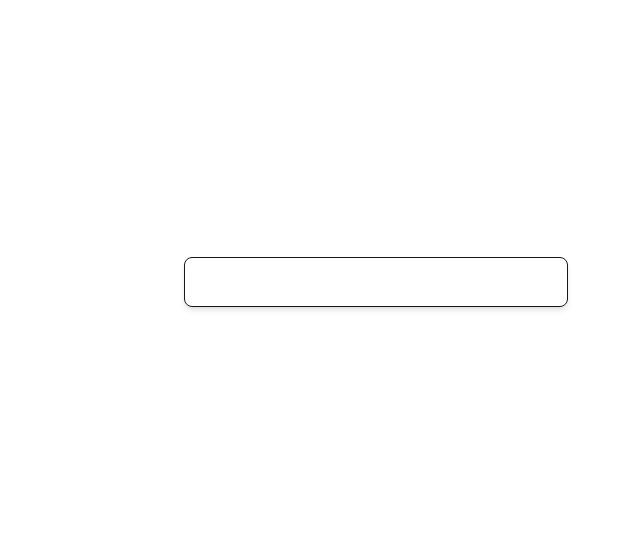
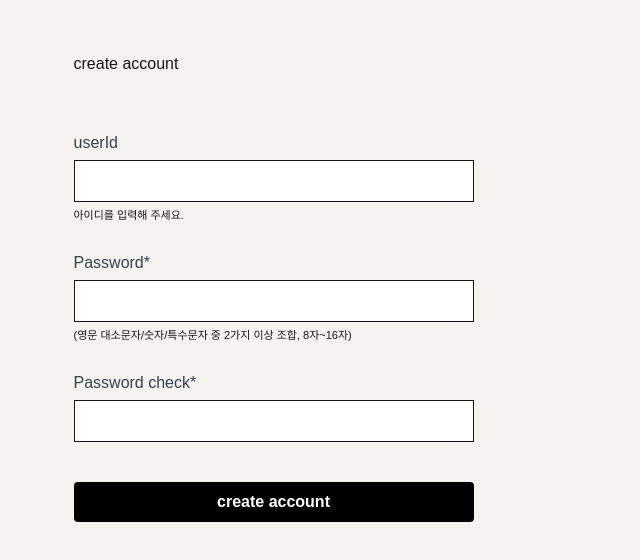
Before and after one commit to LJIEUN/evenly-front, a Next.js app: page /auth/signup in a window 1280 px wide. Shown: the part 118-678 px from the top of the page, without its empty margins (264-904 px from the left). Built offline with nearby package versions, Linux system fonts and the light colour scheme.

Commit message:
회원 가입 페이지 UI 임시 디자인 (구름디자인시스템 적용 전)

```diff
--- a/src/app/auth/signup/SignupForm.tsx
+++ b/src/app/auth/signup/SignupForm.tsx
@@ -3,10 +3,26 @@ import { useState } from "react";
 
 export default function SignupForm() {
 
+    const [userId, setUserId] = useState("");
+    const [password, setPassword] = useState("");
+    const [confirmPassword, setConfirmPassword] = useState("");
+    const [message, setMessage] = useState("");
+
     return (
-        <form className="p-6 border rounded-lg shadow-md w-96">
-
-        </form>
-
+        <div id="contents" className="pt-[170px] pb-[80px] px-[25px] max-w-[400px] mr-[255px]">
+            <form className="w-[400px]">
+                <h3 className="mb-[15px] pb-[30px]">create account</h3>
+                {message && <p className="text-red-500">{message}</p>}
+                <label className="block text-gray-700 mt-[25px] mb-[5px]">userId</label>
+                <input type="email" value={userId} onChange={(e) => setUserId(e.target.value)} className="border bg-white p-2 w-full" required />
+                <span className="text-[11px]">아이디를 입력해 주세요.</span>
+                <label className="block text-gray-700 mt-[25px] mb-[5px]">Password*</label>
+                <input type="password" value={password} onChange={(e) => setPassword(e.target.value)} className="border bg-white p-2 w-full" required />
+                <span className="text-[11px]">(영문 대소문자/숫자/특수문자 중 2가지 이상 조합, 8자~16자)</span>
+                <label className="block text-gray-700 mt-[25px] mb-[5px]">Password check*</label>
+                <input type="password" value={confirmPassword} onChange={(e) => setConfirmPassword(e.target.value)} className="border bg-white p-2 w-full" required />
+                <button type="submit" className="mt-[40px] mb-[5px] bg-black text-white font-bold px-4 py-2 rounded w-full">create account</button>
+            </form>
+        </div>
     );
 }
--- a/src/app/auth/signup/page.tsx
+++ b/src/app/auth/signup/page.tsx
@@ -3,7 +3,7 @@ import SignupForm from "./SignupForm";
 export default function SignupPage() {
 
     return (
-        <div className="flex justify-center items-center h-screen">
+        <div className="flex justify-center h-screen bg-[#f5f3ef]">
             <SignupForm />
         </div>
     );
```
